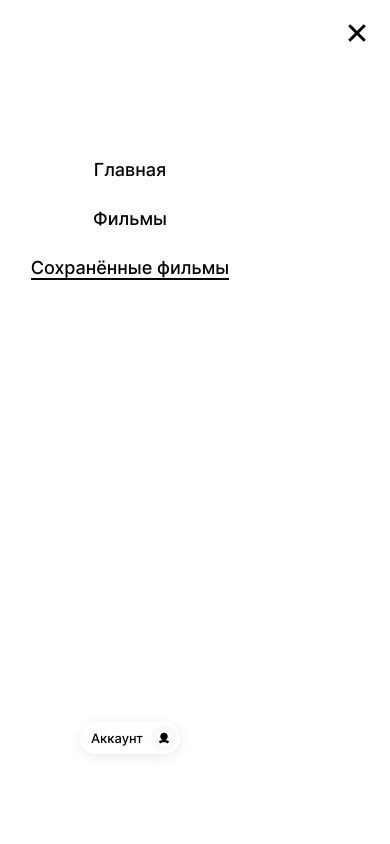
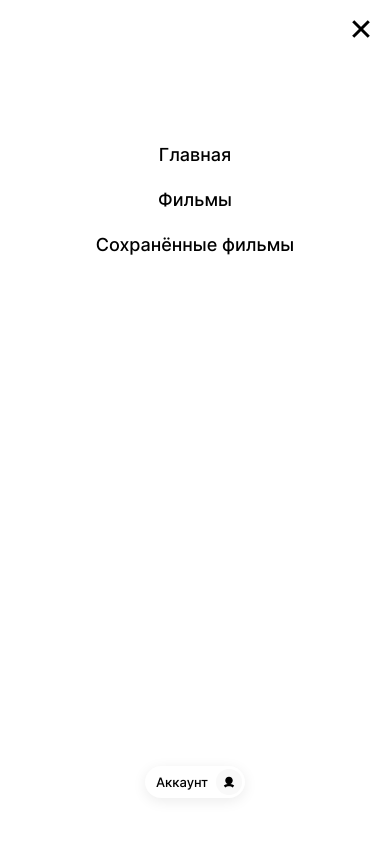
Before and after one commit to Rodzy28/movies-explorer-frontend, a React (Create React App) app: page / in a window 390 px wide. Both pictures are taken after a click on the button 321 px from the left and 37 px from the top of the page. Shown: the top 844 px of the page. Built offline with nearby package versions, Linux system fonts and the light colour scheme.

Commit message:
Очередной адаптив :/

```diff
--- a/src/components/BurgerBtn/BurgerBtn.css
+++ b/src/components/BurgerBtn/BurgerBtn.css
@@ -24,14 +24,15 @@
     background-image: url('../../images/button-burger-close.svg');
     background-position: center;
     background-repeat: no-repeat;
-    z-index: 2;
+    z-index: 1;
     position: absolute;
     border: 0;
     background-color: #FFF;
+    padding: 0;
     width: 22px;
     height: 22px;
-    top: 22px;
-    right: 22px;
+    top: 27px;
+    right: 27px;
     cursor: pointer;
 }
 
@@ -41,7 +42,6 @@
     position: absolute;
     top: 0;
     right: 0;
-    outline: 1px solid red;
     background-color: #FFF;
     display: flex;
     flex-direction: column;
@@ -50,6 +50,17 @@
     padding-top: 159px;
     padding-bottom: 90px;
     box-sizing: border-box;
+}
+
+.burger__cover::before {
+    content: '';
+    top: 0;
+    left: 0;
+    width: 100%;
+    height: 100%;
+    position: absolute;
+    background: #000;
+    opacity: 0.3;
 }
 
 .burger__links {
@@ -64,6 +75,11 @@
 
 .burger__item {
     padding-bottom: 2px;
+    transition: opacity .4s;
+}
+
+.burger__item:hover {
+    opacity: .6;
 }
 
 .burger__link {
@@ -78,6 +94,23 @@
     border-bottom: 2px solid #000;
 }
 
+@media screen and (max-width: 520px) {
+    .burger__menu {
+        width: 100vw;
+        padding-top: 144px;
+        padding-bottom: 46px;
+    }
+
+    .burger__close {
+        top: 18px;
+        right: 18px;
+    }
+
+    .burger__links {
+        gap: 22px;
+    }
+}
+
 @media screen and (max-width: 425px) {
     .burger {
         width: 40px;
--- a/src/components/BurgerBtn/BurgerBtn.jsx
+++ b/src/components/BurgerBtn/BurgerBtn.jsx
@@ -14,6 +14,7 @@ export default function BurgerBtn() {
             {menuOpen &&
                 <>
                     <button className='burger__close' type='button' onClick={showMenu} />
+                    <div className='burger__cover'>
                         <nav className='burger__menu'>
                             <ul className='burger__links'>
                                 <li className='burger__item'><Link className='burger__link' to='/'>Главная</Link></li>
@@ -21,11 +22,12 @@ export default function BurgerBtn() {
                                     <NavLink className={({ isActive }) => `burger__link ${isActive ? 'burger__link_active' : ''}`} to='/movies'>Фильмы</NavLink>
                                 </li>
                                 <li className='burger__item'>
-                                <NavLink className={({ isActive }) => `burger__link ${isActive ? 'burger__link_active' : ''}`} to='//saved-movies'>Сохранённые фильмы</NavLink>
+                                    <NavLink className={({ isActive }) => `burger__link ${isActive ? 'burger__link_active' : ''}`} to='/saved-movies'>Сохранённые фильмы</NavLink>
                                 </li>
                             </ul>
                             <ProfileBtn />
                         </nav>
+                    </div>
                 </>
             }
         </>
```
Lines whose indentation alone changed are shown as unchanged.
